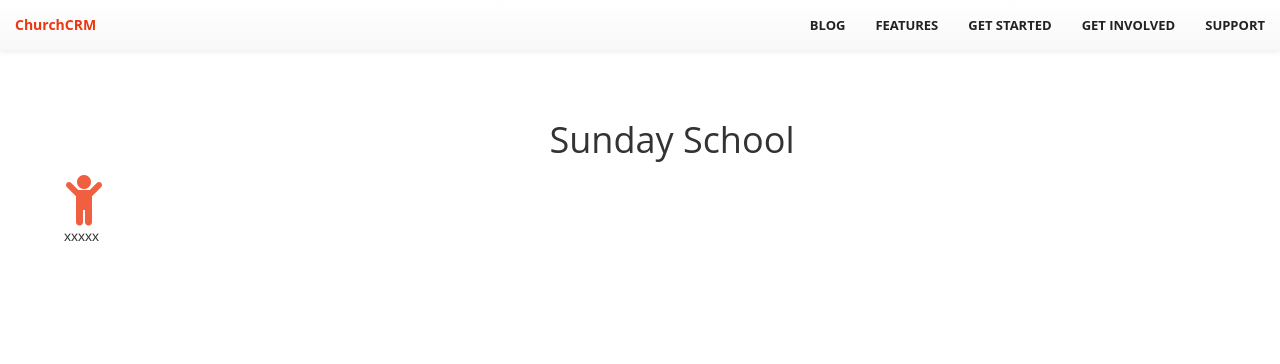
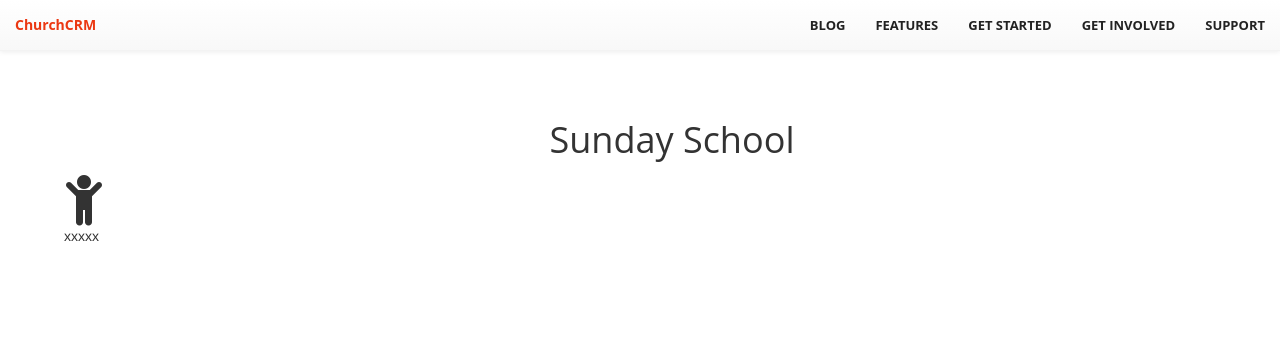
Before and after one commit to ChurchCRM/ChurchCRM.io, a Jekyll site: the page built from features-sunday-school.html, in a window 1280 px wide. Shown: the top 364 px of the page. Built offline with Jekyll 4.4.1, drawn with Linux system fonts in a browser that asks for light colours; nearby versions of some CDN libraries.

```diff
--- a/_layouts/features.html
+++ b/_layouts/features.html
@@ -5,7 +5,7 @@
     <article class="post">
         <div class="features-header">
             <h1 class="text-center">{{ page.title }}</h1>
-            <i class="fa fa-4x fa-{{ page.icon }} text-primary sr-icons"></i>
+            <i class="fa fa-4x fa-{{ page.icon }}"></i>
         </div>
 
         <div class="entry">
```
